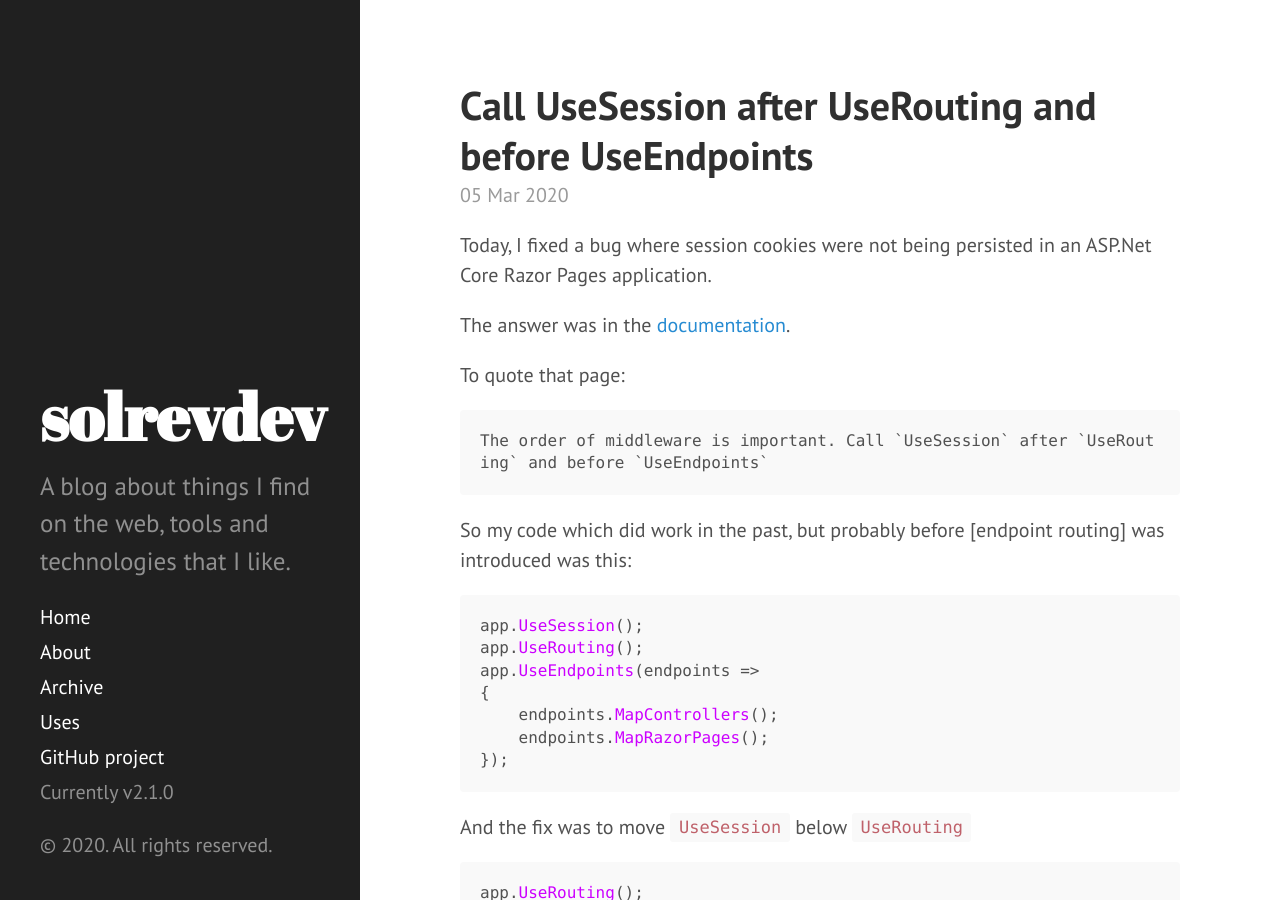
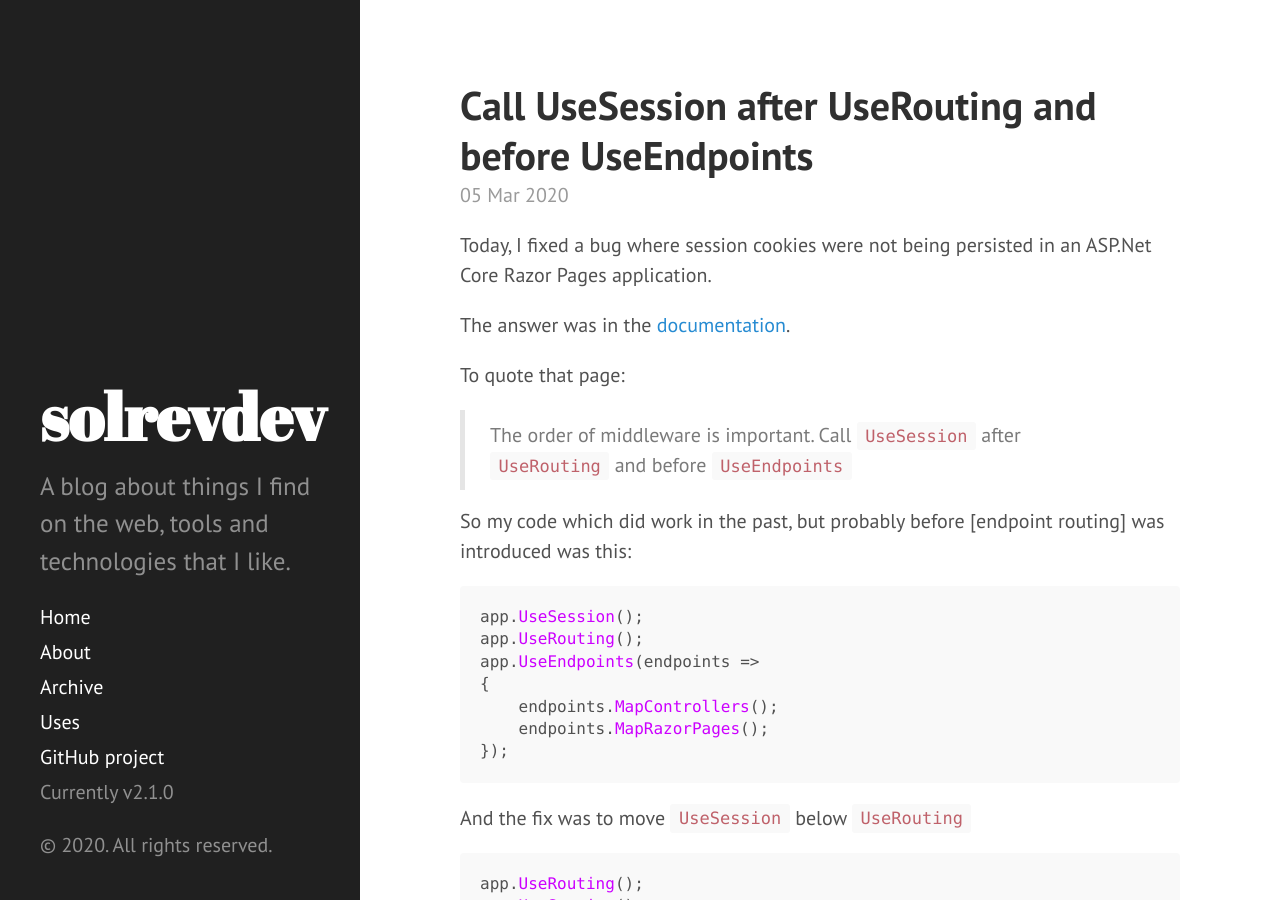
Before and after one commit to solrevdev/solrevdev.github.io, a Jekyll site: the page built from _posts/2020-03-05-call-usesession-after-userouting-and-before-useendpoints.md, in a window 1280 px wide and 900 px high. Built offline with Jekyll 4.4.1, drawn with Linux system fonts in a browser that asks for light colours.

```diff
--- a/_posts/2020-03-05-call-usesession-after-userouting-and-before-useendpoints.md
+++ b/_posts/2020-03-05-call-usesession-after-userouting-and-before-useendpoints.md
@@ -15,8 +15,7 @@ The answer was in the [documentation](https://docs.microsoft.com/en-us/aspnet/co
 
 To quote that page:
 
-    The order of middleware is important. Call `UseSession` after `UseRouting` and before `UseEndpoints`
-
+> The order of middleware is important. Call `UseSession` after `UseRouting` and before `UseEndpoints`
 
 So my code which did work in the past, but probably before [endpoint routing] was introduced was this:
 
```
